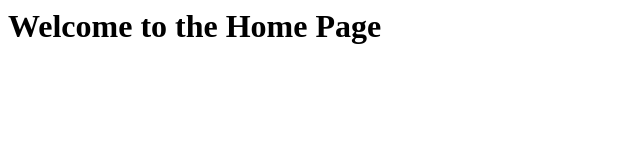
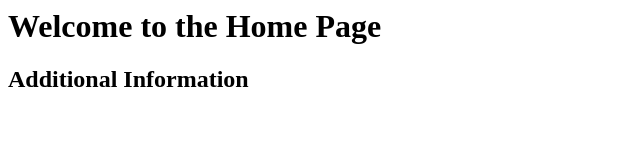
Before and after one commit to MHesham94/sprintsAi, a plain HTML site: page index.html in a window 1280 px wide. Shown: the whole page, without its empty margins (0-640 px from the left). Drawn offline with Linux system fonts and the light colour scheme.

Commit message:
Update index.html
adding header 2

```diff
--- a/index.html
+++ b/index.html
@@ -4,5 +4,6 @@
   </head>
   <body>
     <h1>Welcome to the Home Page</h1>
+    <h2>Additional Information</h2>
   </body>
 </html>
```
